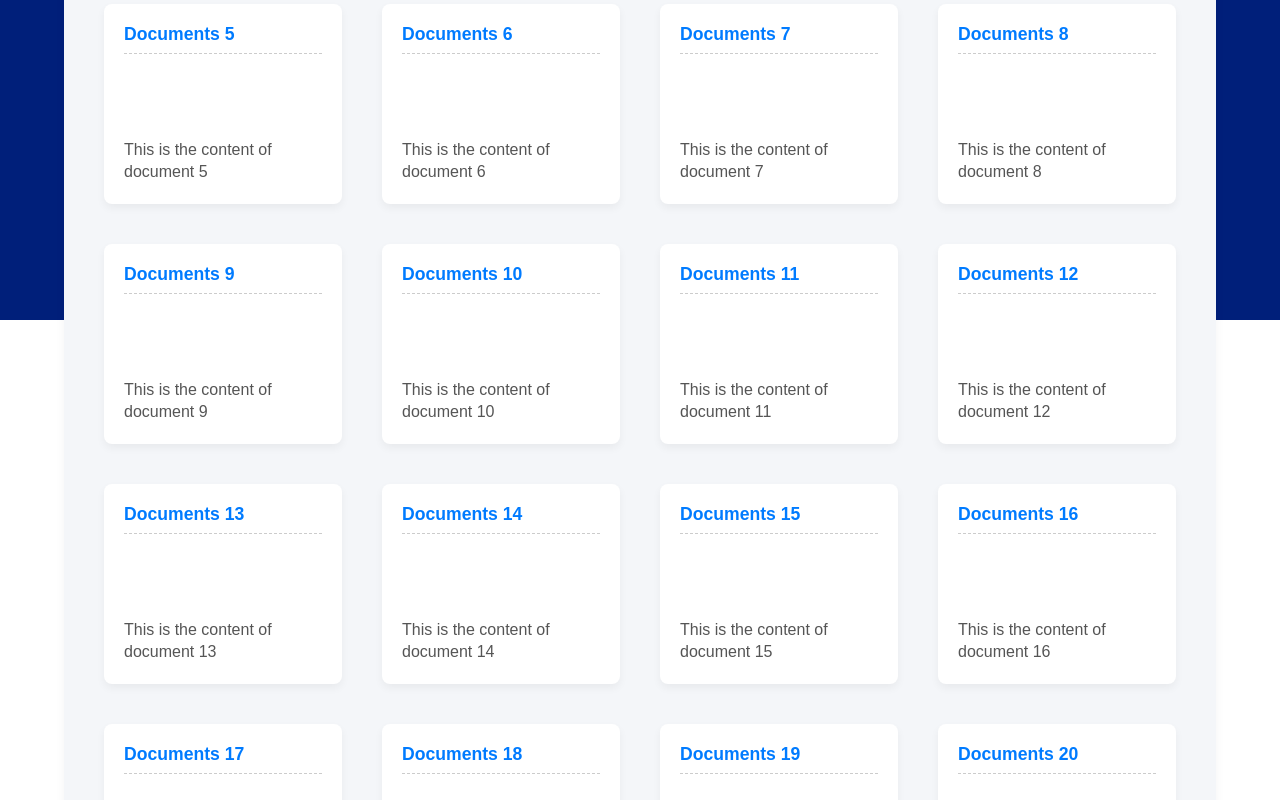
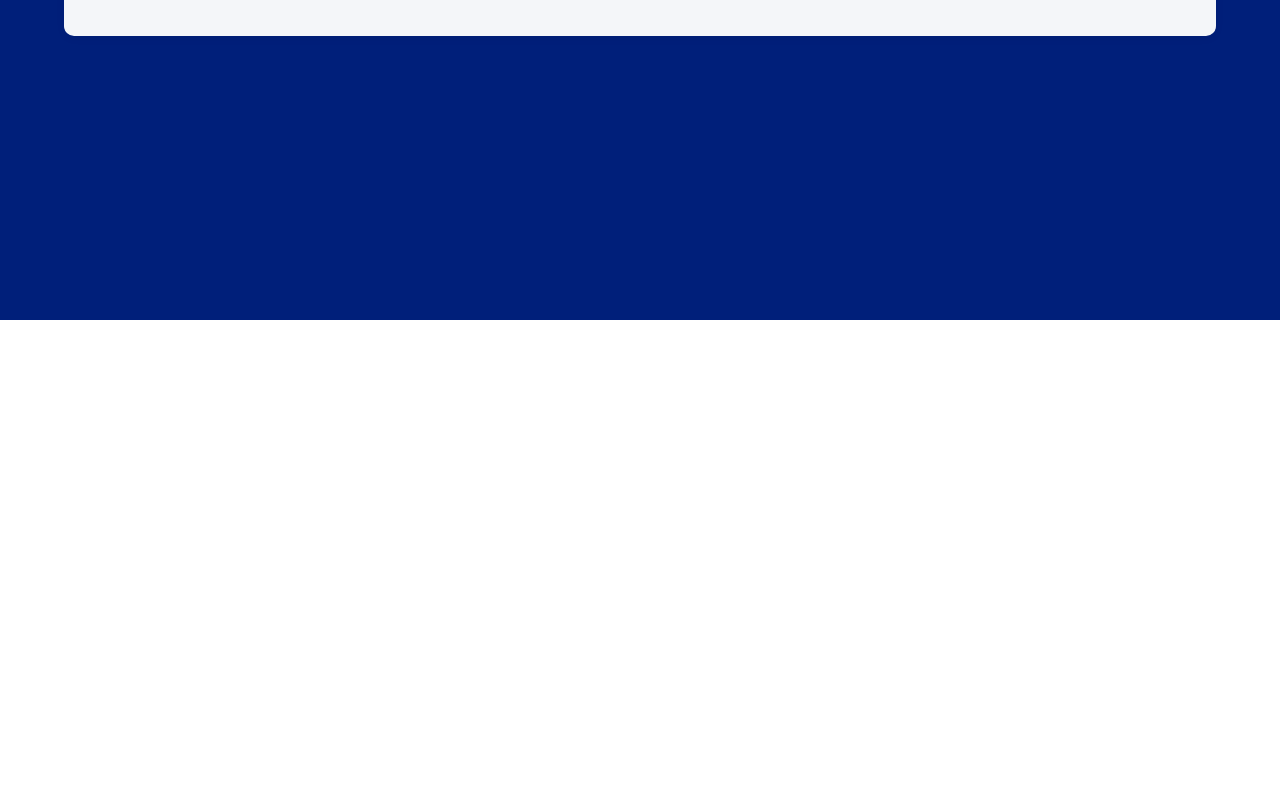
Before and after one commit to ideftbuild/nexjot_frontend, a React (Vite) app: page /dashboard in a window 1280 px wide. Shown: the part 480-1280 px from the top of the page. After the commit the page ends 800 px from the top, so only its background shows below. Built offline with nearby package versions, Linux system fonts and the light colour scheme.

Commit message:
feat: Initialize app for authenticated user with document previews and environment-based data source
- Fetch user's document previews
- Add toggle to switch between static and dynamic documents based on `VITE_NODE_ENV` variable

```diff
--- a/src/components/DocEdit.jsx
+++ b/src/components/DocEdit.jsx
@@ -38,14 +38,14 @@ export const DocEdit = () => {
         return <p>Document Not Found</p>;
     }
     return (
-        <>
+        <div className={'doc-edit-wrapper'}>
             <DocEditHeader title={title} setTitle={setTitle} />
             <main className={'edit-box'}>
                 <textarea className={`text-box ${isTyping ? 'text-box-active' : ''}`} value={content}
                           onChange={handleChangeOnContent(setContent, setIsTyping)}>
                 </textarea>
             </main>
-        </>
+        </div>
     );
 }
 
--- a/src/components/DocsPreview.jsx
+++ b/src/components/DocsPreview.jsx
@@ -1,9 +1,6 @@
-// import {useDispatch, useSelector} from 'react-redux';
-// import {useEffect} from 'react';
-// import { addDocuments } from '../redux/reducer.js';
 import '../styles/dashboard.css'
-import {useNavigate} from "react-router-dom";
-import {documentService} from "../services/document-service.js";
+import { useNavigate } from "react-router-dom";
+import { useSelector } from "react-redux";
 
 
 /**
@@ -13,8 +10,7 @@ import {documentService} from "../services/document-service.js";
  */
 export const DocsPreview = () => {
 
-    // const documents = useSelector(state => state.documents.documents.payload)
-    const documents = documentService();
+    const documents = useSelector(state => state.documents.documents);
     const navigate = useNavigate();
 
     // navigate to the document where the user clicked
--- /dev/null
+++ b/src/services/app-initializer.js
@@ -0,0 +1,10 @@
+import { getDocumentsPreview } from './document-service.js';
+import {useDispatch} from "react-redux";
+import {addDocuments} from '../redux/reducer.js';
+
+
+export const initializeApp = (dispatch, useStaticData=false) => {
+    const documentPreview =  getDocumentsPreview(useStaticData).then((data) => {
+        dispatch(addDocuments(data))
+    });
+}
--- a/src/services/auth-service.js
+++ b/src/services/auth-service.js
@@ -3,10 +3,14 @@ import { GOOGLE_AUTH_URL } from "../config/constants.js";
 
 /**
  * Checks if the user is authenticated by making a GET request to the server
- * @param {Function} setIsAuthenticated - Function to update the authentication state
- * @returns {Promise<void>}
+ * @returns {Promise<boolean>}
  */
-export const checkAuthStatus = async (setIsAuthenticated) => {
+export const checkAuthStatus = async () => {
+
+    if (import.meta.env.VITE_NODE_ENV === 'development') {
+        console.log("NODE_ENV is set to development, skipping auth check");
+        return true;
+    }
     try {
         // api call checks if user is authenticated by the backend
         console.log("checking the auth status");
@@ -15,14 +19,16 @@ export const checkAuthStatus = async (setIsAuthenticated) => {
         );
         if (response.ok) {
             console.log(await response.text())
-            setIsAuthenticated(true);  // user is logged in
+            return  response.status === 200;  // user is logged in
         } else {
             console.log(await response.text())
-            setIsAuthenticated(false);  // user is not logged in
+            // setIsAuthenticated(false);  // user is not logged in
+            return false;
         }
     } catch (err) {
         console.log('Error checking auth status:', err);
-        setIsAuthenticated(false);
+        // setIsAuthenticated(false);
+        return false;
     }
 }
 
--- a/src/services/document-service.js
+++ b/src/services/document-service.js
@@ -1,17 +1,19 @@
 
 
-// export const getDocuments = async () => {
-//     return await fetch('Some endpoint')
-//         .then(res => {
-//             if (!res.ok) {
-//                 throw new Error('Error')
-//             }
-//             return res.json()
-//         })
-//         .catch(err => {
-//             console.log(`There was a problem with the GET operation: ${err}`)
-//         })
-// }
+export const getDocumentsPreview = async (useStaticData=false) => {
+    if (useStaticData) {
+        return documentService();
+    }
+    try {
+        const response =  await fetch('http://localhost:8080/api/documents',
+            {'credentials': 'include'});
+        if (response.ok) {
+            return await response.json()
+        }
+    } catch {
+        console.log(`Error retrieving documents: ${err}`)
+    }
+}
 
 /**
  * This function tries to mimic the behaviour of `getDocuments` by returning static documents
@@ -31,11 +33,13 @@ export const documentService = () => {
             'Mauris leo nisi, facilisis ac sodales et, ornare ut dolor. Vestibulum id ornare elit, et pulvinar quam. Orci varius natoque penatibus et magnis dis parturient montes, nascetur ridiculus mus. Phasellus mollis ante a tortor ultrices interdum. Integer a elementum justo. Aliquam pharetra dignissim mattis. Vestibulum ac interdum arcu. Morbi facilisis eleifend laoreet. Sed commodo condimentum vestibulum. Quisque tincidunt nunc ac risus tristique, at faucibus arcu commodo.\n' +
             '\n' +
             'Ut ullamcorper leo enim, nec tristique sem bibendum sed. Duis sollicitudin dui nec nisl pulvinar fringilla. Proin dui lacus, facilisis ultrices tincidunt ac, tristique in justo. Praesent blandit quam vel est auctor dignissim. Nunc lacinia, augue ut venenatis convallis, neque diam volutpat nisl, nec hendrerit nisi justo at ipsum. Mauris molestie volutpat purus, non lacinia massa. Donec molestie sit amet lorem vitae aliquam. Nam sit amet urna sed massa eleifend gravida. Fusce eget faucibus turpis. Donec quis condimentum felis, eu tristique metus. Nulla vel augue enim.'
-    }, {
+    },
+        {
         'id': '2',
         'title': 'Documents 2',
         'content': 'This is the content of document 2'
-    }, {
+    },
+        {
         'id': '3',
         'title': 'Documents 3',
         'content': 'This is the content of document 3'
@@ -43,69 +47,72 @@ export const documentService = () => {
         'id': '4',
         'title': 'Documents 4',
         'content': 'This is the content of document 4'
-    }, {
-        'id': '5',
-        'title': 'Documents 5',
-        'content': 'This is the content of document 5'
-    }, {
-        'id': '6',
-        'title': 'Documents 6',
-        'content': 'This is the content of document 6'
-    }, {
-        'id': '7',
-        'title': 'Documents 7',
-        'content': 'This is the content of document 7'
-    }, {
-        'id': '8',
-        'title': 'Documents 8',
-        'content': 'This is the content of document 8'
-    }, {
-        'id': '9',
-        'title': 'Documents 9',
-        'content': 'This is the content of document 9'
-    }, {
-        'id': '10',
-        'title': 'Documents 10',
-        'content': 'This is the content of document 10'
-    }, {
-        'id': '11',
-        'title': 'Documents 11',
-        'content': 'This is the content of document 11'
-    }, {
-        'id': '12',
-        'title': 'Documents 12',
-        'content': 'This is the content of document 12'
-    }, {
-        'id': '13',
-        'title': 'Documents 13',
-        'content': 'This is the content of document 13'
-    }, {
-        'id': '14',
-        'title': 'Documents 14',
-        'content': 'This is the content of document 14'
-    }, {
-        'id': '15',
-        'title': 'Documents 15',
-        'content': 'This is the content of document 15'
-    }, {
-        'id': '16',
-        'title': 'Documents 16',
-        'content': 'This is the content of document 16'
-    }, {
-        'id': '17',
-        'title': 'Documents 17',
-        'content': 'This is the content of document 17'
-    }, {
-        'id': '18',
-        'title': 'Documents 18',
-        'content': 'This is the content of document 18'
-    }, {
-        'id': '19',
-        'title': 'Documents 19',
-        'content': 'This is the content of document 19'
-    }, {
-        'id': '20',
-        'title': 'Documents 20',
-        'content': 'This is the content of document 20'
-    }]);
+    },
+        //{
+    //     'id': '5',
+    //     'title': 'Documents 5',
+    //     'content': 'This is the content of document 5'
+    // }, {
+    //     'id': '6',
+    //     'title': 'Documents 6',
+    //     'content': 'This is the content of document 6'
+    // }, {
+    //     'id': '7',
+    //     'title': 'Documents 7',
+    //     'content': 'This is the content of document 7'
+    // }, {
+    //     'id': '8',
+    //     'title': 'Documents 8',
+    //     'content': 'This is the content of document 8'
+    // }, {
+    //     'id': '9',
+    //     'title': 'Documents 9',
+    //     'content': 'This is the content of document 9'
+    // }, {
+    //     'id': '10',
+    //     'title': 'Documents 10',
+    //     'content': 'This is the content of document 10'
+    // }, {
+    //     'id': '11',
+    //     'title': 'Documents 11',
+    //     'content': 'This is the content of document 11'
+    // }, {
+    //     'id': '12',
+    //     'title': 'Documents 12',
+    //     'content': 'This is the content of document 12'
+    // }, {
+    //     'id': '13',
+    //     'title': 'Documents 13',
+    //     'content': 'This is the content of document 13'
+    // }, {
+    //     'id': '14',
+    //     'title': 'Documents 14',
+    //     'content': 'This is the content of document 14'
+    // }, {
+    //     'id': '15',
+    //     'title': 'Documents 15',
+    //     'content': 'This is the content of document 15'
+    // }, {
+    //     'id': '16',
+    //     'title': 'Documents 16',
+    //     'content': 'This is the content of document 16'
+    // }, {
+    //     'id': '17',
+    //     'title': 'Documents 17',
+    //     'content': 'This is the content of document 17'
+    // }, {
+    //     'id': '18',
+    //     'title': 'Documents 18',
+    //     'content': 'This is the content of document 18'
+    // }, {
+    //     'id': '19',
+    //     'title': 'Documents 19',
+    //     'content': 'This is the content of document 19'
+    // },
+    //     {
+    //     'id': '20',
+    //     'title': 'Documents 20',
+    //     'content': 'This is the content of document 20'
+    // }
+    ]);
 }
--- a/src/styles/dashboard.css
+++ b/src/styles/dashboard.css
@@ -13,7 +13,7 @@
 
 .dashboard-wrapper {
     background-color: #001f7a; /* Darker background color */
-    height: 100vh;
+    min-height: 100vh;
 }
 
 main {
```
Also changed, not shown: src/components/Dashboard.jsx (+0 -14 lines), src/contexts/AuthContext.jsx (+17 -10 lines).
